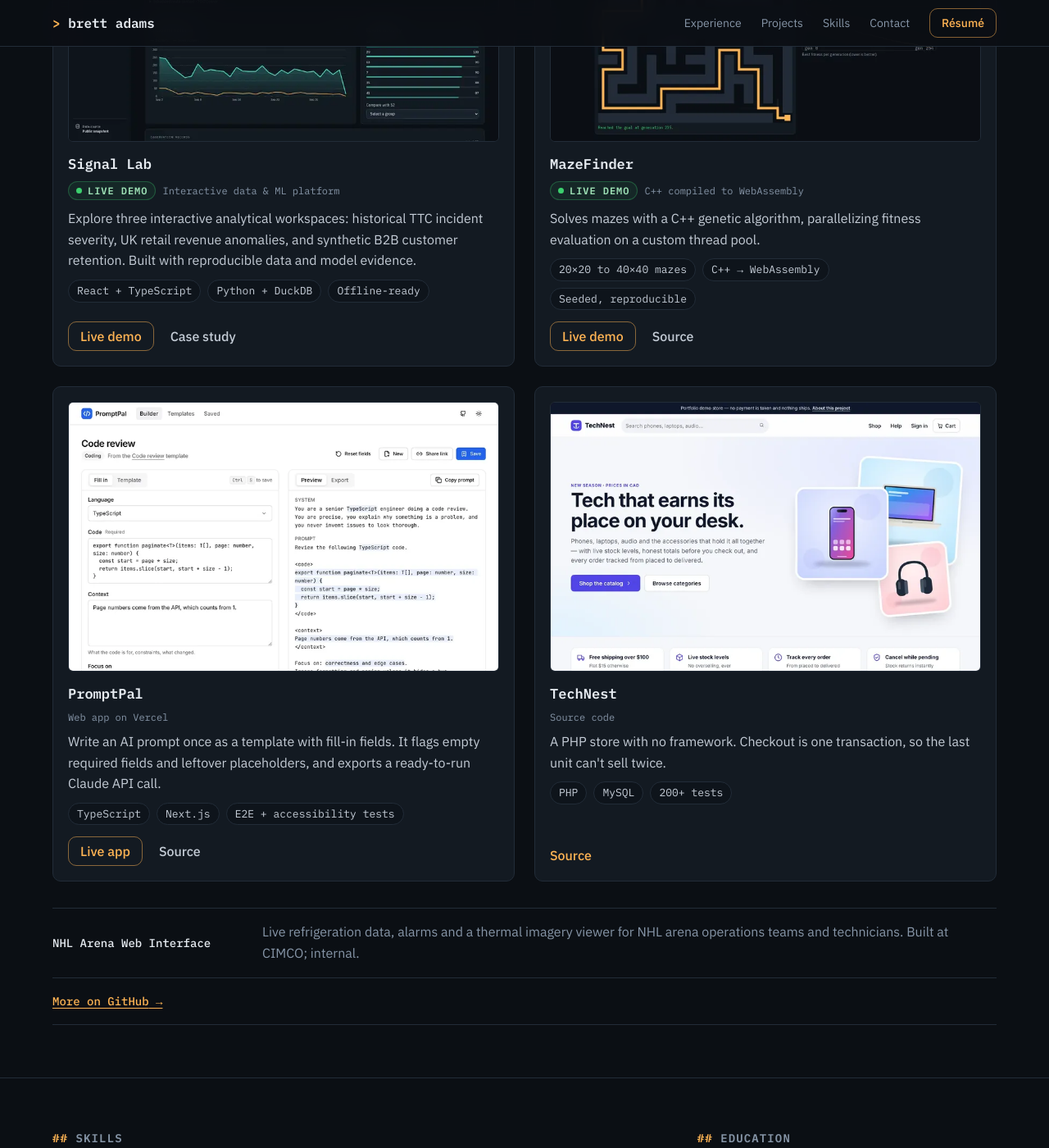
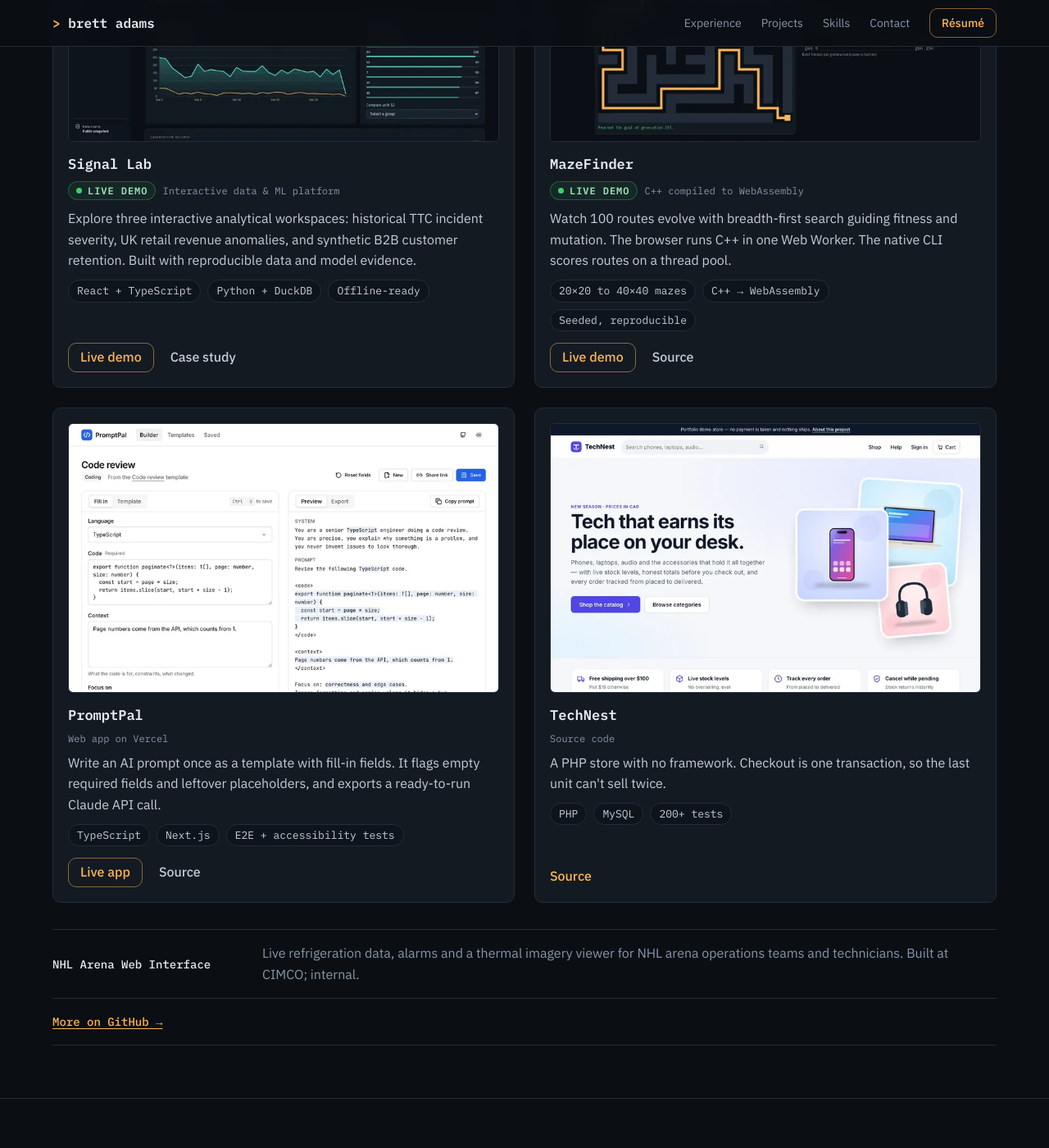
Before and after one commit to brettadams0/brettadams0.github.io, a Jekyll site: the page built from index.html, in a window 1280 px wide and 1400 px high, scrolled down 3594 px. Shown: the whole window at 82% size. Built offline with Jekyll 4.4.1, drawn with Linux system fonts in a browser that asks for light colours.

Commit message:
Fix MCP verdict parity and stabilize the mobile portfolio entry (#97)
* Keep MCP playground verdicts in sync with the published checker

* Clarify how MazeFinder runs in the browser and native CLI

* Stabilize mobile homepage actions while the introduction font loads

---------

Co-authored-by: Codex <codex@localhost>

```diff
--- a/assets/css/site.css
+++ b/assets/css/site.css
@@ -127,13 +127,22 @@
   unicode-range: U+0000-00FF, U+0131, U+0152-0153, U+02BB-02BC, U+02C6, U+02DA, U+02DC, U+0304, U+0308, U+0329, U+2000-206F, U+20AC, U+2122, U+2191, U+2193, U+2212, U+2215, U+FEFF, U+FFFD;
 }
 
-/* Metric-matched fallbacks: shown until Plex arrives, sized so no line re-wraps on swap (7.5). */
+/* Metric-matched fallback fonts minimize rewrapping while Plex loads. */
 @font-face {
   font-family: "IBM Plex Sans Fallback";
   src: local("Arial"), local("ArialMT"), local("Liberation Sans"), local("Helvetica");
   size-adjust: 100.3%;
   ascent-override: 102.2%;
   descent-override: 27.4%;
+  line-gap-override: 0%;
+}
+/* Match the mobile introduction’s line count during font loading on narrow screens. */
+@font-face {
+  font-family: "Plex Mobile Lede Fallback";
+  src: local("Arial"), local("ArialMT"), local("Liberation Sans"), local("Helvetica");
+  size-adjust: 101.3%;
+  ascent-override: 101.2%;
+  descent-override: 27.1%;
   line-gap-override: 0%;
 }
 @font-face {
@@ -975,6 +984,7 @@ main:focus { outline: none; }
   .hero { padding: var(--space-7) 0 40px; }
   .status { font-size: var(--fs-xs); }
   .lede { font-size: var(--fs-md); }
+  .hero .lede { font-family: "IBM Plex Sans", "Plex Mobile Lede Fallback", var(--sans); }
   .hero .actions { display: grid; grid-template-columns: repeat(3, minmax(0, 1fr)); gap: var(--space-2); }
   .hero .actions .btn { justify-content: center; padding: 0 var(--space-2); }
   .hero .actions .btn-resume { grid-column: 1 / -1; }
--- a/index.html
+++ b/index.html
@@ -214,7 +214,7 @@ layout: default
         </a>
         <h3 class="project-name">MazeFinder</h3>
         <p class="project-kind"><span class="badge-live">Live demo</span> C++ compiled to WebAssembly</p>
-        <p class="project-line">Solves mazes with a C++ genetic algorithm, parallelizing fitness evaluation on a custom thread pool.</p>
+        <p class="project-line">Watch 100 routes evolve with breadth-first search guiding fitness and mutation. The browser runs C++ in one Web Worker. The native CLI scores routes on a thread pool.</p>
         <ul class="chips" role="list"><li>20×20 to 40×40 mazes</li><li>C++ → WebAssembly</li><li>Seeded, reproducible</li></ul>
         <p class="links">
           <a class="link-demo" href="{{ '/mazefinder/' | relative_url }}">Live demo<span class="sr-only">: MazeFinder</span></a>
--- a/mcp-surface/THIRD_PARTY_LICENSES.txt
+++ b/mcp-surface/THIRD_PARTY_LICENSES.txt
@@ -1,5 +1,5 @@
 ================================================================
-mcp-surface 0.3.0
+mcp-surface 0.4.0
 ================================================================
 MIT License
 
@@ -75,7 +75,7 @@ OUT OF OR IN CONNECTION WITH THE SOFTWARE OR THE USE OR OTHER DEALINGS IN THE
 SOFTWARE.
 
 ================================================================
-fast-uri 3.1.8
+fast-uri 3.1.9
 ================================================================
 Copyright (c) 2011-2021, Gary Court until https://github.com/garycourt/uri-js/commit/a1acf730b4bba3f1097c9f52e7d9d3aba8cdcaae
 Copyright (c) 2021-present The Fastify team <https://github.com/fastify/fastify#team>
```
Also changed, not shown: mcp-surface/app.js (+18 -4 lines), .github/scripts/capture-mcp-real.mjs, .github/scripts/mcp-bundle/package.json (added), .github/scripts/mcp-bundle/utf8.js (added), .github/workflows/ci.yml, README.md, mcp-surface/checks.js, 1 other file.
